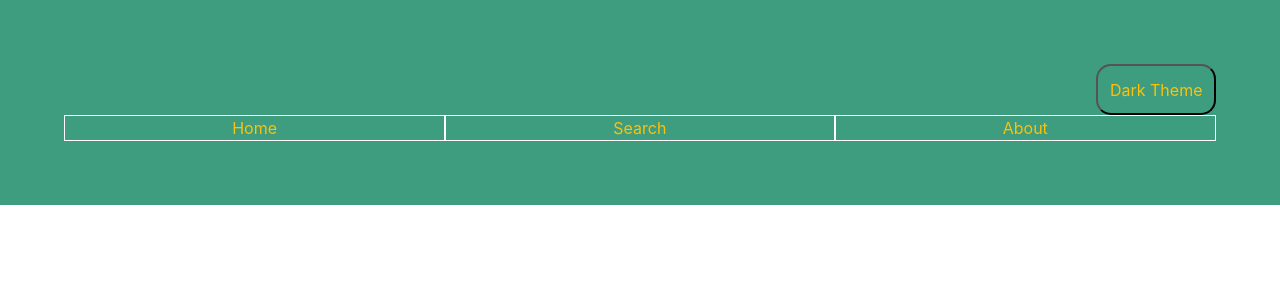
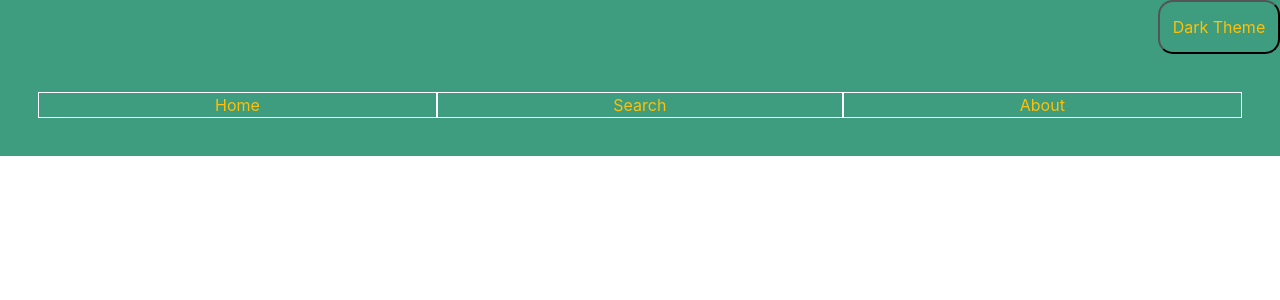
Before and after one commit to RomanyU1662160/AFE-U1662160, a React (Create React App) app: page / in a window 1280 px wide. Shown: the top 300 px of the page. Built offline with nearby package versions, Linux system fonts and the light colour scheme.

Commit message:
Fixed the padding in the toggle theme button

```diff
--- a/src/components/baseComponents/Buttons/style.js
+++ b/src/components/baseComponents/Buttons/style.js
@@ -17,7 +17,7 @@ export const StyledToggleThemeButton = styled.button`
   cursor: pointer;
   flex: auto;
   @media (max-width: 750px) {
-    margin-top: -10%;
+    padding: 0px 2% 0px 2%;
   }
 `;
 export const StyledGetTeamStaticsButton = styled.button`
--- a/src/components/baseComponents/header/Header.jsx
+++ b/src/components/baseComponents/header/Header.jsx
@@ -14,9 +14,9 @@ const Header = props => {
 
   return (
     <Fragment>
+      <ToggleTheme />
       <Wrapper>
         <StyledHeader activeTheme={theme}>
-          <ToggleTheme />
           <MainNav> </MainNav>
         </StyledHeader>
       </Wrapper>
--- a/src/components/baseComponents/header/style.js
+++ b/src/components/baseComponents/header/style.js
@@ -12,7 +12,7 @@ export const StyledHeader = styled.div`
     props.activeTheme.bg ? props.activeTheme.bg : "#336699"};
   color: ${props =>
     props.activeTheme.color ? props.activeTheme.color : "black"};
-  padding: 5%;
+  padding: 3%;
   flex: 1 1 100%;
   flex-flow: row wrap;
 `;
```
Also changed, not shown: src/components/baseComponents/Buttons/TeamStaticsBtn.jsx (deleted, +0 -19 lines).
